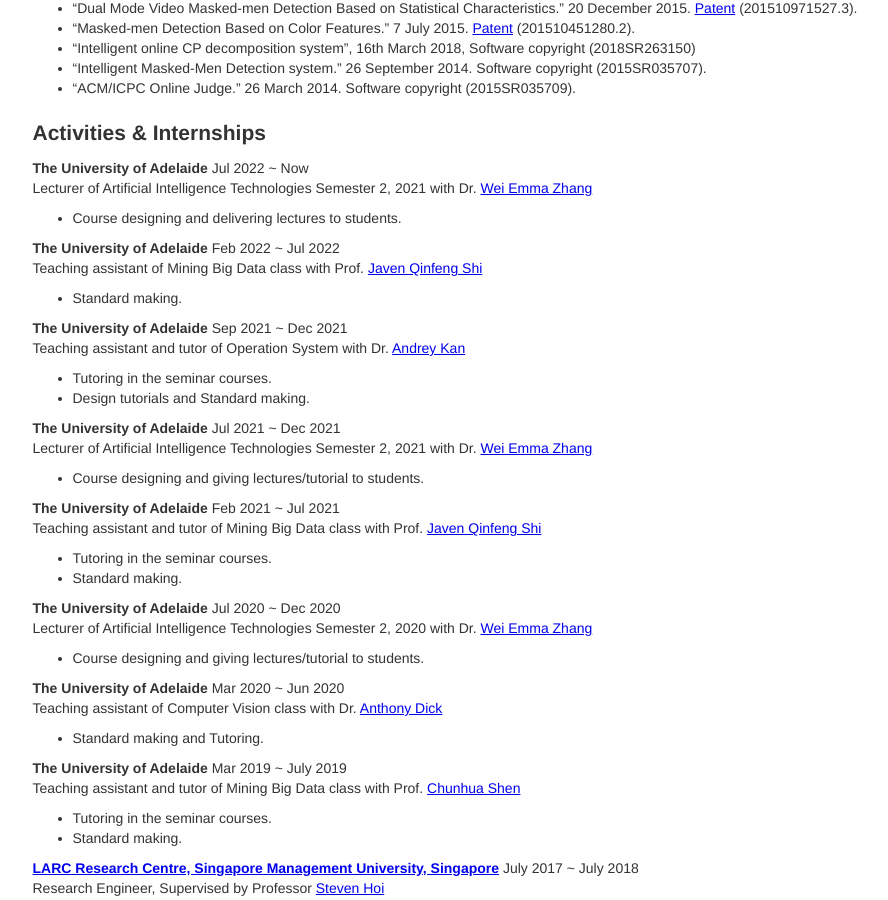
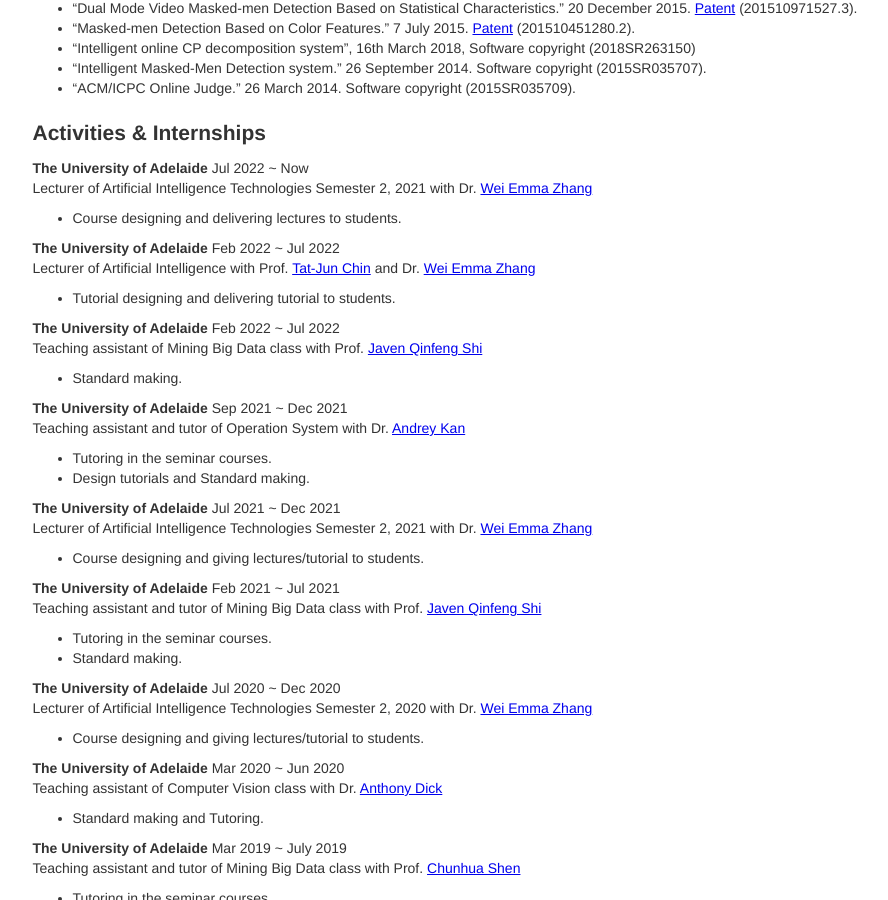
Before and after one commit to billhhh/whblog-omega, a Jekyll site: the page res/index.html, which Jekyll copies as it is, in a window 1280 px wide and 900 px high, scrolled down 1292 px. Shown: the whole window, without its empty margins (120-1008 px from the left). Built offline with Jekyll 4.4.1, drawn with Linux system fonts in a browser that asks for light colours.

Commit message:
Update index.html

```diff
--- a/res/index.html
+++ b/res/index.html
@@ -153,6 +153,17 @@
         <ul>
           <li>
             Course designing and delivering lectures to students.
+          </li>
+        </ul>
+      </div>
+
+     <div class="row">
+	<strong>The University of Adelaide</strong>
+        <span class="time">Feb 2022 ~ Jul 2022</span>
+        <p>Lecturer of Artificial Intelligence with Prof. <a href="https://scholar.google.ca/citations?user=WyqGF10AAAAJ&hl=en">Tat-Jun Chin</a> and Dr. <a href="https://researchers.adelaide.edu.au/profile/wei.e.zhang">Wei Emma Zhang</a></p>
+        <ul>
+          <li>
+            Tutorial designing and delivering tutorial to students.
           </li>
         </ul>
       </div>
```
